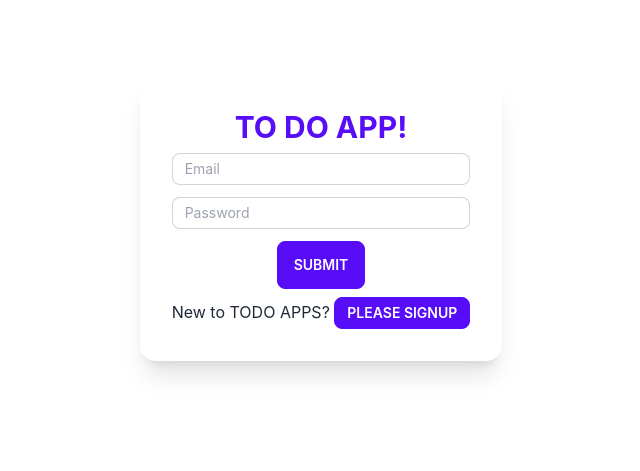
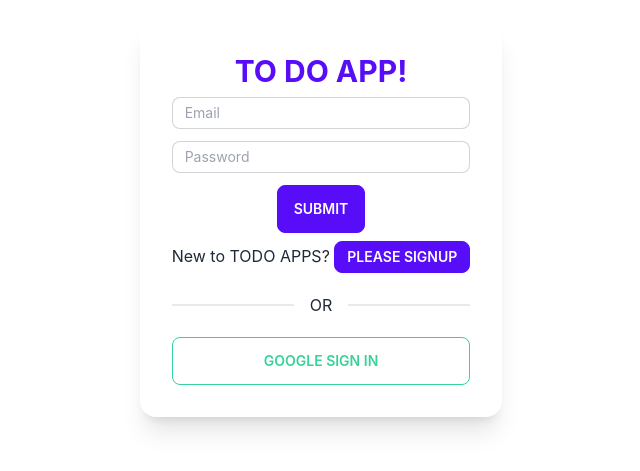
Before and after one commit to i-asgor/todo-list, a React (Create React App) app: page /login in a window 1280 px wide. Shown: the part 181-652 px from the top of the page, without its empty margins (319-959 px from the left). Built offline with nearby package versions, Linux system fonts and the light colour scheme.

Commit message:
google login added

```diff
--- a/src/Pages/Login/Login/Login.js
+++ b/src/Pages/Login/Login/Login.js
@@ -1,5 +1,5 @@
 import React, { useRef } from 'react';
-import { useSignInWithEmailAndPassword } from 'react-firebase-hooks/auth';
+import { useSignInWithEmailAndPassword, useSignInWithGoogle } from 'react-firebase-hooks/auth';
 import { Link, useNavigate } from 'react-router-dom';
 import auth from '../../../firebase.init';
 
@@ -15,7 +15,10 @@ const Login = () => {
         error,
       ] = useSignInWithEmailAndPassword(auth);
 
-    if(user){
+
+    const [signInWithGoogle, googleUser, googleLoading, googleError] = useSignInWithGoogle(auth);
+
+    if(user || googleUser){
         navigate('/todo');
      }
 
@@ -25,6 +28,7 @@ const Login = () => {
         const password = passwordRef.current.value;
         signInWithEmailAndPassword(email,password);
     }
+
 
     return (
         <div className='flex justify-center items-center h-screen'>
@@ -39,6 +43,8 @@ const Login = () => {
                         </div>
                     </form>
                     <p>New to TODO APPS? <Link className='btn btn-primary btn-sm text-white pe-auto text-decoration-none' to='/register'>Please SignUp</Link></p>
+                    <div class="divider">OR</div>
+                    <button onClick={()=> signInWithGoogle()} class="btn btn-outline btn-success">Google Sign In</button>
                 </div>
             </div>
 
```
